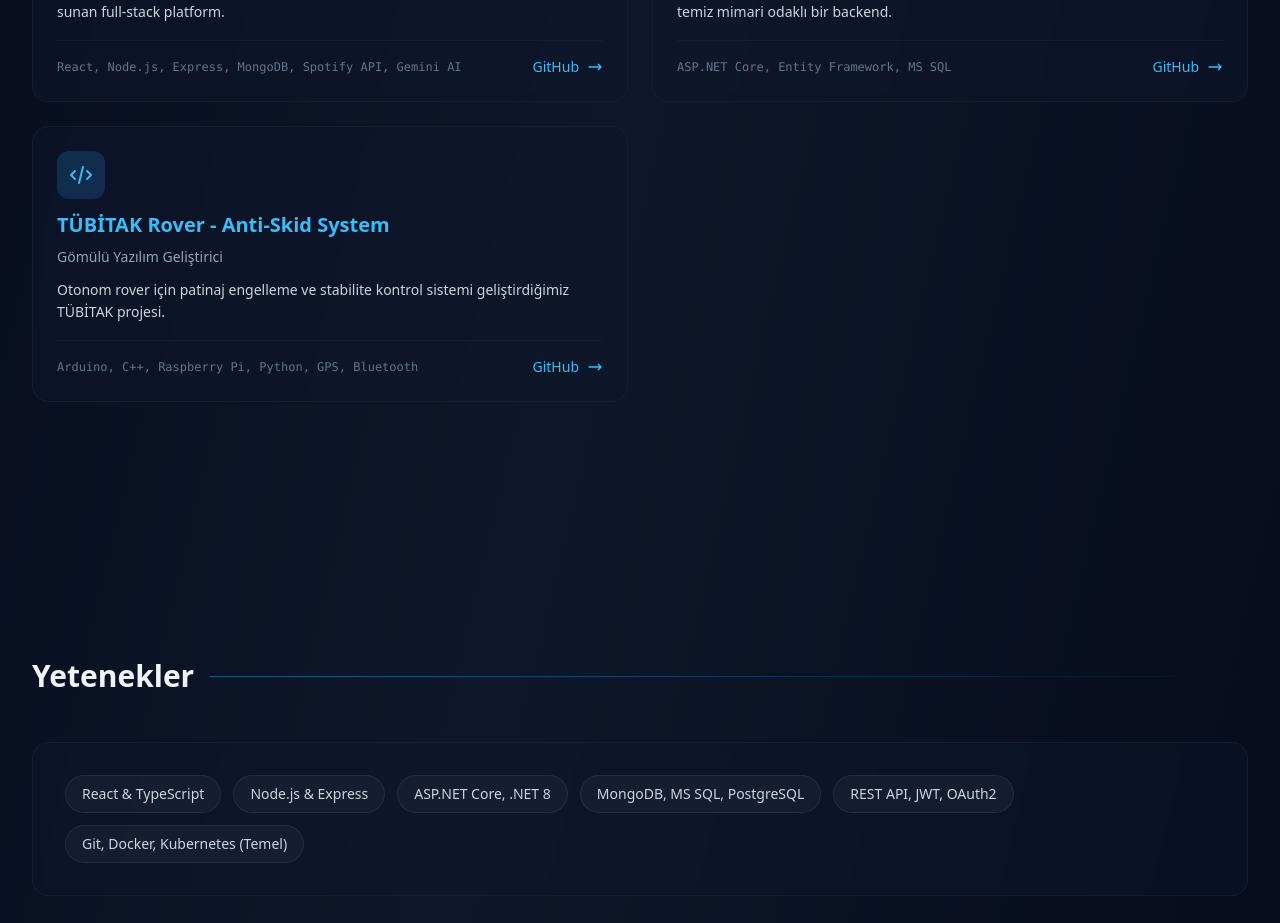
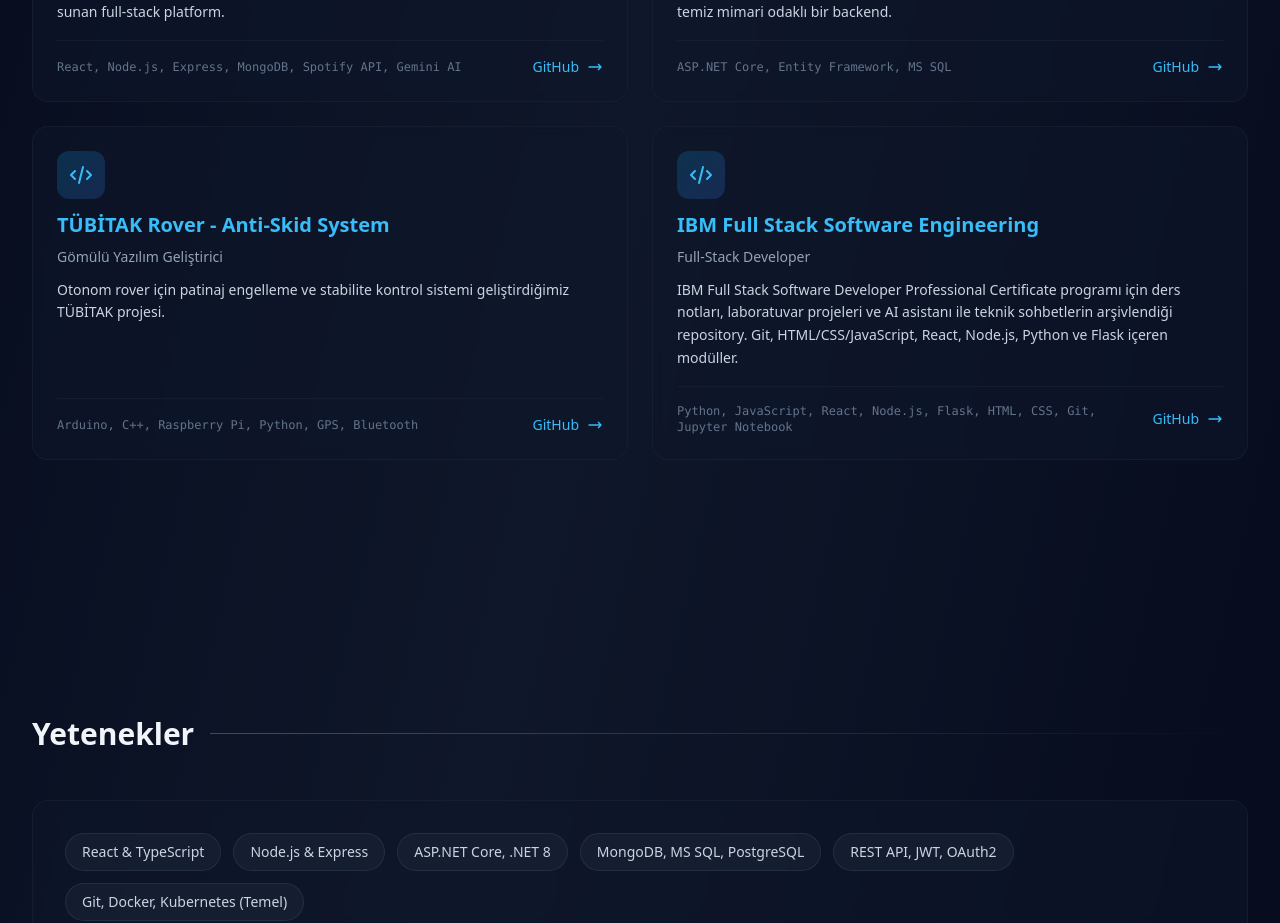
Before and after one commit to MustafaEP/portfolio-website, a React (Vite) app: page / in a window 1280 px wide. Shown: the part 2625-3548 px from the top of the page. Built offline with nearby package versions, Linux system fonts and the light colour scheme.

Commit message:
Added IBM Course

```diff
--- a/src/i18n.ts
+++ b/src/i18n.ts
@@ -139,6 +139,14 @@ export const translations: Record<Lang, Translations> = {
           tech: "Arduino, C++, Raspberry Pi, Python, GPS, Bluetooth",
           link:
             "https://github.com/Rover-Anti-Skid-System/Rover-Wheel-Design-with-Anti-Skid-System",
+        },
+        {
+          name: "IBM Full Stack Software Engineering",
+          role: "Full-Stack Developer",
+          description:
+            "IBM Full Stack Software Developer Professional Certificate programı için ders notları, laboratuvar projeleri ve AI asistanı ile teknik sohbetlerin arşivlendiği repository. Git, HTML/CSS/JavaScript, React, Node.js, Python ve Flask içeren modüller.",
+          tech: "Python, JavaScript, React, Node.js, Flask, HTML, CSS, Git, Jupyter Notebook",
+          link: "https://github.com/MustafaEP/IBM-Full-Stack-Software-Engineering",
         },
       ],
     },
@@ -308,6 +316,14 @@ export const translations: Record<Lang, Translations> = {
           link:
             "https://github.com/Rover-Anti-Skid-System/Rover-Wheel-Design-with-Anti-Skid-System",
         },
+        {
+          name: "IBM Full Stack Software Engineering",
+          role: "Full-Stack Developer",
+          description:
+            "Repository archiving course notes, laboratory projects, and technical conversations with AI assistants for the IBM Full Stack Software Developer Professional Certificate program. Includes modules on Git, HTML/CSS/JavaScript, React, Node.js, Python, and Flask.",
+          tech: "Python, JavaScript, React, Node.js, Flask, HTML, CSS, Git, Jupyter Notebook",
+          link: "https://github.com/MustafaEP/IBM-Full-Stack-Software-Engineering",
+        },
       ],
     },
     skills: {
```
